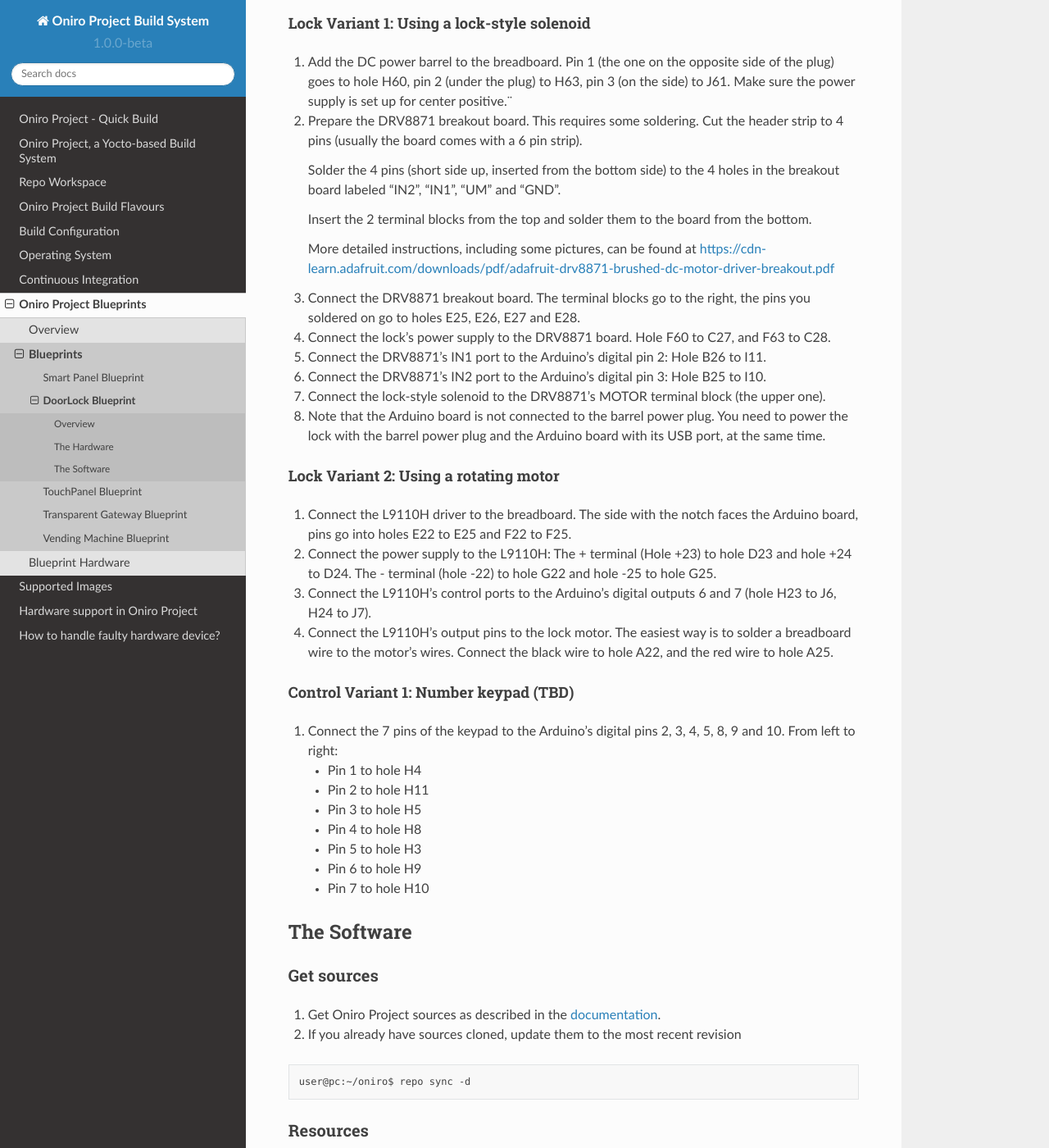
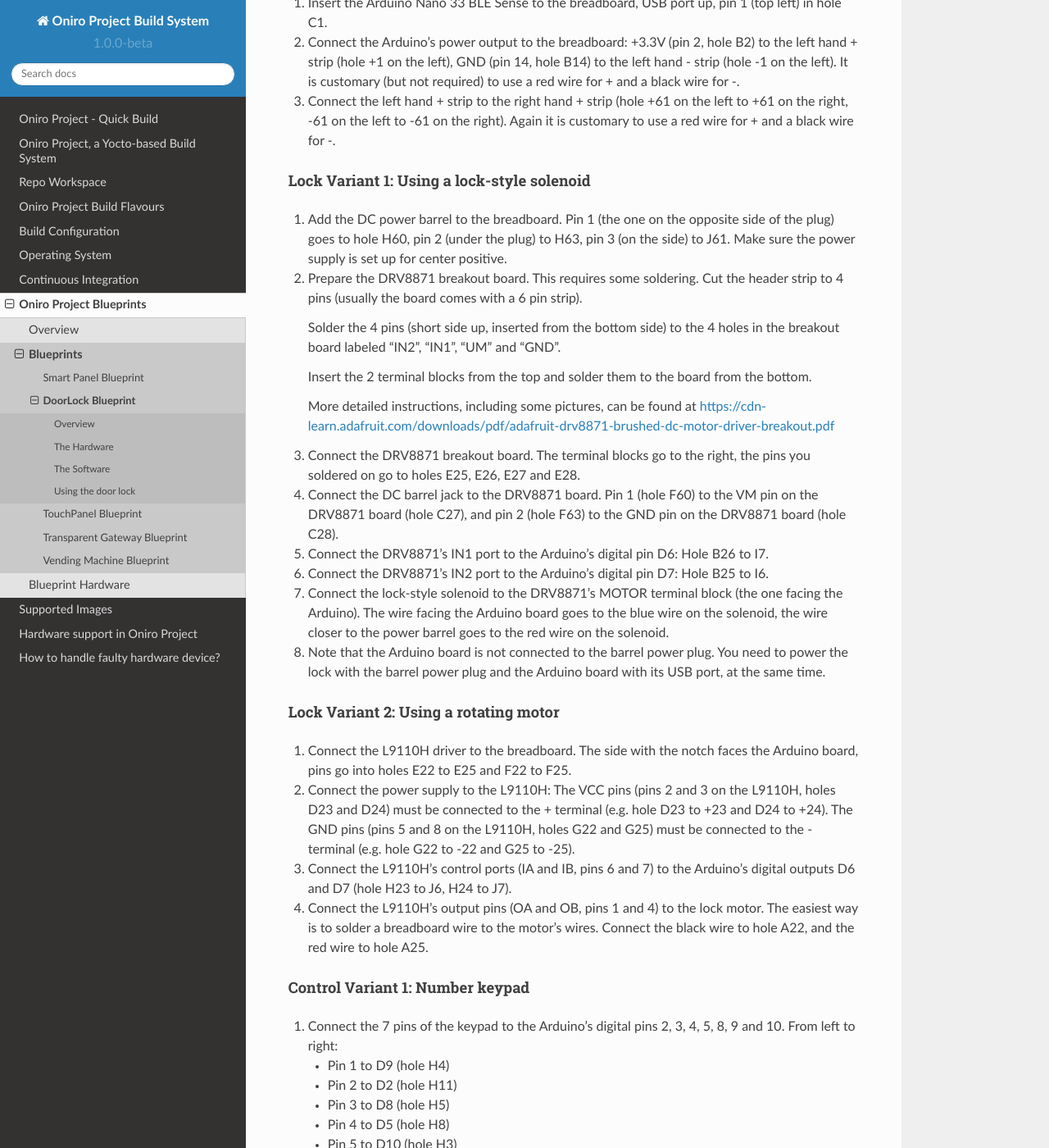
Before and after one commit to alema-r/Alessandro-Marcolini-Oniro, a Sphinx documentation site: the page built from docs/blueprints/doorlock.rst, in a window 1280 px wide and 1400 px high, scrolled down 2365 px. Shown: the whole window at 82% size. Built offline with Sphinx 7.4.7 and the Read the Docs theme 2.0.0, drawn with Linux system fonts in a browser that asks for light colours; some of the changed text lies outside the part shown.

Commit message:
Update doorlock documentation
Adapt doorlock documentation to current realities:
- wire the solenoid lock a little differently (to make sure it doesn't
  conflict with the keypad)
- mention that some breadboards don't label holes the same way the
  reference breadboard does
- keypad is no longer TBD
- user instructions

Signed-off-by: Bernhard Rosenkränzer <bernhard.rosenkraenzer.ext@huawei.com>

```diff
--- a/docs/blueprints/doorlock.rst
+++ b/docs/blueprints/doorlock.rst
@@ -22,7 +22,7 @@
 The DoorLock Blueprint provides support for building a PoC smart door lock to demonstrate:
 
 * Operating several types of locks
-* Keypad input to operate the lock locally (TBD)
+* Keypad input to operate the lock locally
 * Secure wireless communication to operate the lock locally (TBD)
 * Secure communication with the lock remotely (TBD)
 * Secure OTA (TBD)
@@ -55,8 +55,8 @@
 * Rotating door lock motor (e.g. http://adafru.it/3881)
 * Solder iron, some solder
 
-Control Variant 1: Number keypad (TBD)
---------------------------------------
+Control Variant 1: Number keypad
+--------------------------------
 * Number keypad (e.g. http://adafru.it/419)
 
 Control Variant 2: Touch sensors (TBD)
@@ -71,6 +71,7 @@
 Wiring up the breadboard
 ========================
 There are multiple ways to wire the breadboard. Locations of various components don't matter as long as the connections between the components are correct. We'll give an example that will get you going even if you don't know anything about electronics.
+When talking about holes on the breadboard, we're assuming the breadboard is labeled like http://adafru.it/239 - A to J is left to right, 1 to 63 is top to bottom. Some breadboards are labeled differently.
 
 Common to all variants
 ----------------------
@@ -84,7 +85,7 @@
 Lock Variant 1: Using a lock-style solenoid
 -------------------------------------------
 #.
- Add the DC power barrel to the breadboard. Pin 1 (the one on the opposite side of the plug) goes to hole H60, pin 2 (under the plug) to H63, pin 3 (on the side) to J61. Make sure the power supply is set up for center positive.¨
+ Add the DC power barrel to the breadboard. Pin 1 (the one on the opposite side of the plug) goes to hole H60, pin 2 (under the plug) to H63, pin 3 (on the side) to J61. Make sure the power supply is set up for center positive.
 #.
  Prepare the DRV8871 breakout board. This requires some soldering.
  Cut the header strip to 4 pins (usually the board comes with a 6 pin strip).
@@ -97,13 +98,13 @@
 #.
  Connect the DRV8871 breakout board. The terminal blocks go to the right, the pins you soldered on go to holes E25, E26, E27 and E28.
 #.
- Connect the lock's power supply to the DRV8871 board. Hole F60 to C27, and F63 to C28.
+ Connect the DC barrel jack to the DRV8871 board. Pin 1 (hole F60) to the VM pin on the DRV8871 board (hole C27), and pin 2 (hole F63) to the GND pin on the DRV8871 board (hole C28).
 #.
- Connect the DRV8871's IN1 port to the Arduino's digital pin 2: Hole B26 to I11.
+ Connect the DRV8871's IN1 port to the Arduino's digital pin D6: Hole B26 to I7.
 #.
- Connect the DRV8871's IN2 port to the Arduino's digital pin 3: Hole B25 to I10.
+ Connect the DRV8871's IN2 port to the Arduino's digital pin D7: Hole B25 to I6.
 #.
- Connect the lock-style solenoid to the DRV8871's MOTOR terminal block (the upper one).
+ Connect the lock-style solenoid to the DRV8871's MOTOR terminal block (the one facing the Arduino). The wire facing the Arduino board goes to the blue wire on the solenoid, the wire closer to the power barrel goes to the red wire on the solenoid.
 #.
  Note that the Arduino board is not connected to the barrel power plug. You need to power the lock with the barrel power plug and the Arduino board with its USB port, at the same time.
 
@@ -112,24 +113,24 @@
 #.
  Connect the L9110H driver to the breadboard. The side with the notch faces the Arduino board, pins go into holes E22 to E25 and F22 to F25.
 #.
- Connect the power supply to the L9110H: The + terminal (Hole +23) to hole D23 and hole +24 to D24. The - terminal (hole -22) to hole G22 and hole -25 to hole G25.
+ Connect the power supply to the L9110H: The VCC pins (pins 2 and 3 on the L9110H, holes D23 and D24) must be connected to the + terminal (e.g. hole D23 to +23 and D24 to +24). The GND pins (pins 5 and 8 on the L9110H, holes G22 and G25) must be connected to the - terminal (e.g. hole G22 to -22 and G25 to -25).
 #.
- Connect the L9110H's control ports to the Arduino's digital outputs 6 and 7 (hole H23 to J6, H24 to J7).
+ Connect the L9110H's control ports (IA and IB, pins 6 and 7) to the Arduino's digital outputs D6 and D7 (hole H23 to J6, H24 to J7).
 #.
- Connect the L9110H's output pins to the lock motor. The easiest way is to solder a breadboard wire to the motor's wires. Connect the black wire to hole A22, and the red wire to hole A25.
+ Connect the L9110H's output pins (OA and OB, pins 1 and 4) to the lock motor. The easiest way is to solder a breadboard wire to the motor's wires. Connect the black wire to hole A22, and the red wire to hole A25.
 
-Control Variant 1: Number keypad (TBD)
---------------------------------------
+Control Variant 1: Number keypad
+--------------------------------
 #.
  Connect the 7 pins of the keypad to the Arduino's digital pins 2, 3, 4, 5, 8, 9 and 10. From left to right:
 
- * Pin 1 to hole H4
- * Pin 2 to hole H11
- * Pin 3 to hole H5
- * Pin 4 to hole H8
- * Pin 5 to hole H3
- * Pin 6 to hole H9
- * Pin 7 to hole H10
+ * Pin 1 to D9 (hole H4)
+ * Pin 2 to D2 (hole H11)
+ * Pin 3 to D8 (hole H5)
+ * Pin 4 to D5 (hole H8)
+ * Pin 5 to D10 (hole H3)
+ * Pin 6 to D4 (hole H9)
+ * Pin 7 to D3 (hole H10)
 
 ************
 The Software
@@ -152,3 +153,32 @@
 .. _ResourcesDL:
 
 - See `Door lock's requirement <https://git.ostc-eu.org/OSTC/requirements/-/issues/12>`_
+
+*******************
+Using the door lock
+*******************
+
+Initial setup
+=============
+After initial flashing, you get to select the pin that will unlock the lock.
+The red LED on the Arduino board flashes quickly while waiting for your new pin.
+
+Setting a pin
+=============
+You can use any combination of keys, including pressing multiple keys simultaneously.
+Enter the pin you would like to use, and finish by holding the "*" key and pressing "#".
+For example, if you want to use pin 1 23 4 (where 3 has to be pressed while 2 is still being held down), press and release 1, press and hold 2, press 3, release 2 and 3, press and release 4, press and hold * , press #, release * and #.
+
+Driving the lock
+================
+Simply enter your pin using the matrix keypad to unlock the lock.
+
+Changing the pin
+================
+Within 10 seconds of entering your pin to unlock the lock, hold the "*" key and press "#".
+At this point, the red LED on the board will flash quickly, and you can enter a new pin
+as described in "Setting a pin".
+
+Forgotten pin
+=============
+There is no "master key". If you've forgotten your pin, flash the separate `factory reset app <https://booting.oniroproject.org/distro/blueprints/doorlock/doorlock-factoryreset>`_, boot it, then reflash the doorlock app.
```
